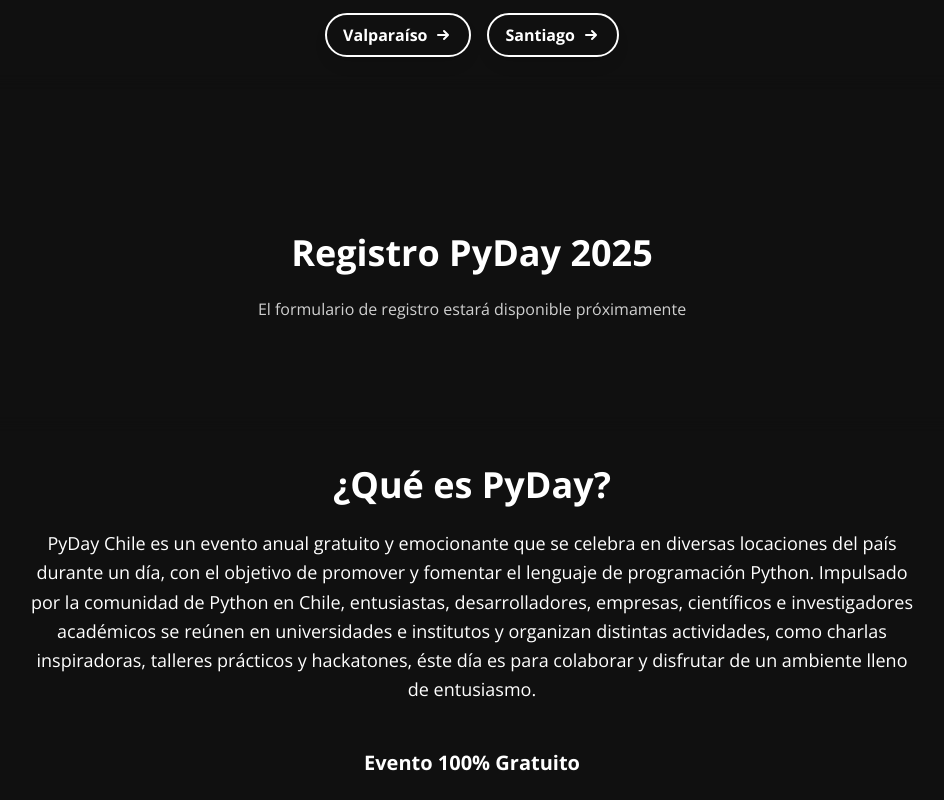
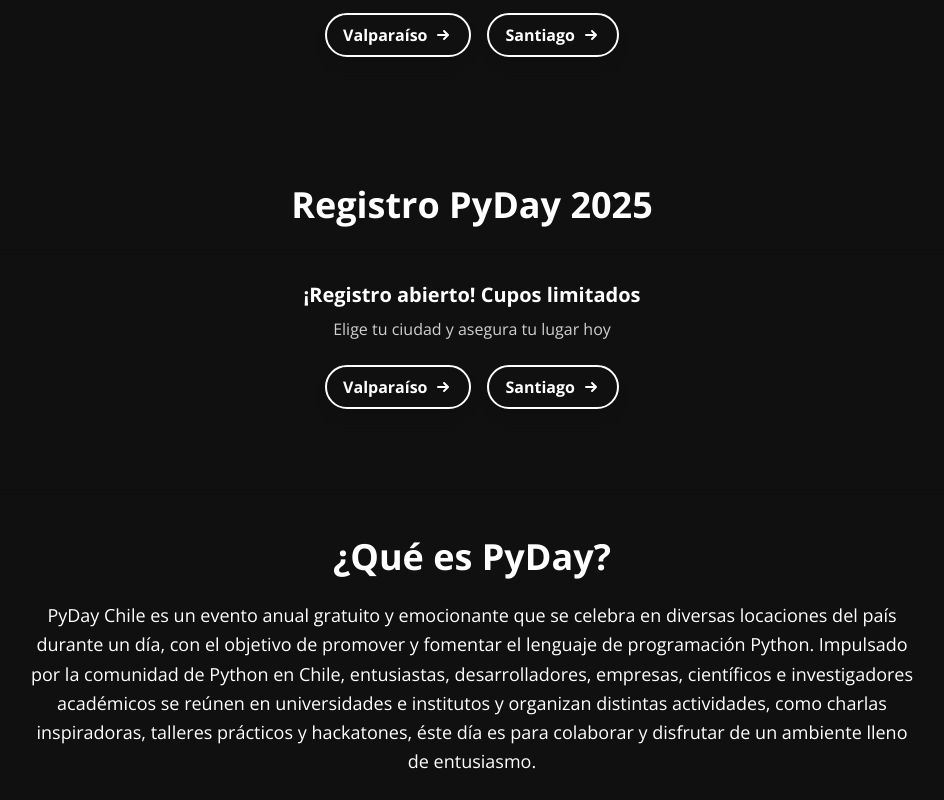
Before and after one commit to python-chile/pydaydotcl, a Next.js app: page / in a window 1280 px wide. Shown: the part 1780-2580 px from the top of the page, without its empty margins (168-1112 px from the left). Built offline with nearby package versions, Linux system fonts and the light colour scheme.

Commit message:
feat(homepage): integrate RegistrationState component and external registration flow

```diff
--- a/src/app/page.js
+++ b/src/app/page.js
@@ -8,6 +8,7 @@ import HeroSection from "@/components/HeroSection";
 import SponsorList from "./sponsors/components/SponsorList";
 import featuredTalks from "@/data/featuredTalks";
 import { FeatureGuard } from "@/components/FeatureManagement/FeatureGuard";
+import RegistrationState from "@/components/RegistrationState";
 import EmptyState from "@/components/EmptyState";
 import cityData from "@/data/cities";
 
@@ -67,13 +68,9 @@ export default function Home() {
       </section>
 
       {/* Registro Section */}
-      <section id="registro" className="container-py">
-        <FeatureGuard featureName="registration">
-          <h2 className="section-title">Regístrate</h2>
-          <div className="max-w-xl mx-auto px-13">
-            <RegistrationForm />
-          </div>
-        </FeatureGuard>
+      <section className="container-py">
+          <h2 className="section-title">Registro PyDay 2025</h2>
+          <RegistrationState context="global" />
       </section>
 
       {/* Acerca de PyDay */}
```
